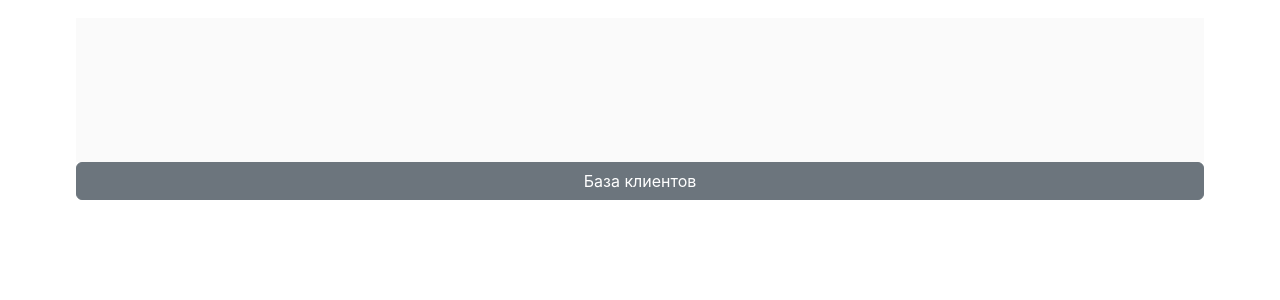
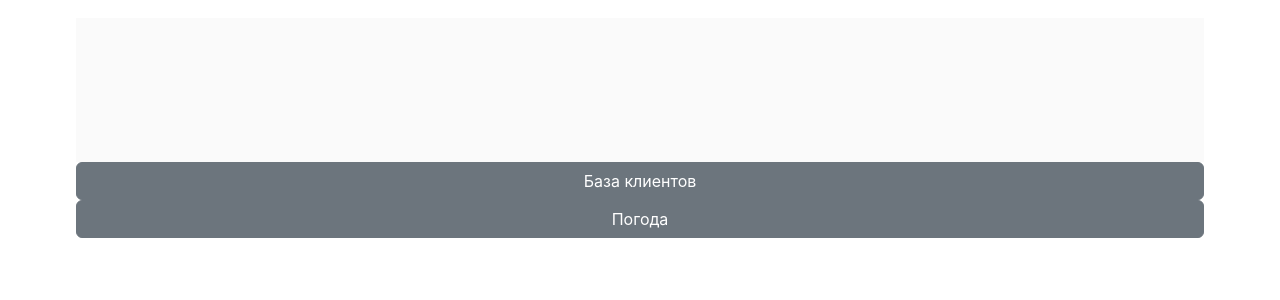
Before and after one commit to maksimd31/car_wash_2, a Django app: page / in a window 1280 px wide. Shown: the part 438-738 px from the top of the page. Run offline with Django 4.2, Linux system fonts and the light colour scheme; the visitor is signed in with stand-in values (Sample User, id 1); some libraries are stand-ins or nearby versions.

Commit message:
version project v1.10

```diff
--- a/crm_car_wash/website2/templates/home.html
+++ b/crm_car_wash/website2/templates/home.html
@@ -6,6 +6,9 @@
 
 <div class="d-grid gap-2">
     <a href="{% url 'client_home' %}" class="btn btn-secondary">База клиентов</a>
+</div>
+<div class="d-grid gap-2">
+    <a href="{% url 'weather' %}" class="btn btn-secondary">Погода</a>
 </div>
 
 
```
